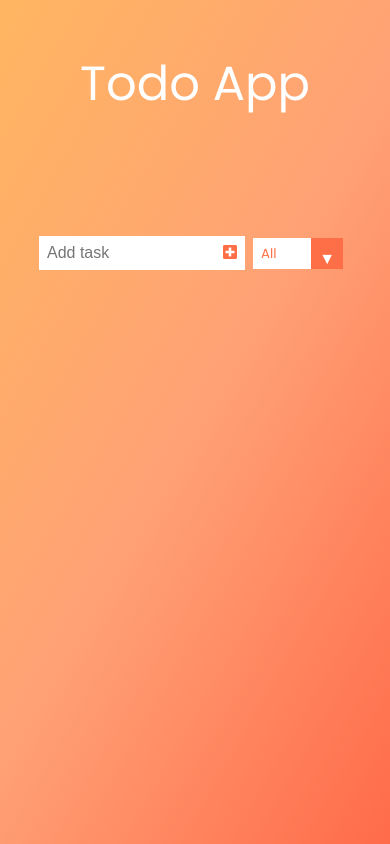
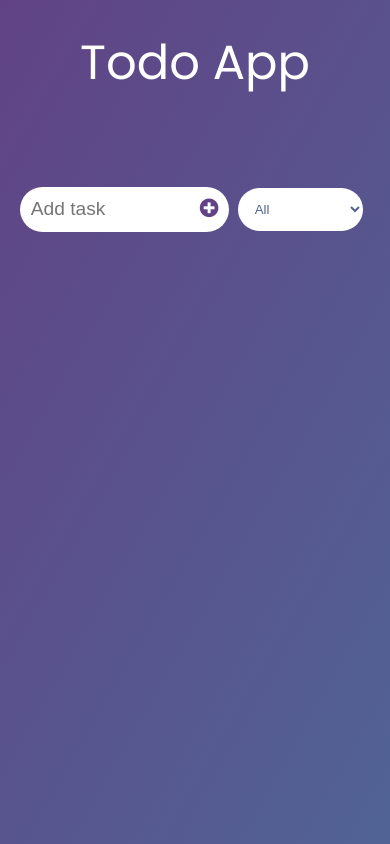
Before and after one commit to ddVital/Todo-app, a React (Create React App) app: page / in a window 390 px wide. Built offline with nearby package versions, Linux system fonts and the light colour scheme.

Commit message:
starting edit

```diff
--- a/src/App.css
+++ b/src/App.css
@@ -1,81 +1,110 @@
+* {outline: none;}
+
 body {
-  background-image: linear-gradient(120deg, #FFB661 0%, #ffa175 50%, #FF6B4A 100%);
+  background-image: linear-gradient(120deg, #614385 0%, #516395 100%);
   color: white;
   font-family: "Poppins", sans-serif;
   min-height: 100vh;
-  background: linear-gradient(107.56deg, #FFB661 0%, , #FF8515 100%);
-
 }
 
-.App {
-  text-align: center;
-}
-
-button,
-input {outline: none;}
+.App {text-align: center;}
 
 header {
-  font-size: 2rem;
-}
-
-header,
-form {
-  min-height: 20vh;
+  font-size: 3rem;
   display: flex;
   justify-content: center;
   align-items: center;
 }
 
-.add-new {
-  margin: auto;
-  text-align: center;
-  width: 50%;
+header,
+form {
+  min-height: 15vh;
 }
 
-form input,
-form button {
-  padding: 0.5rem;
-  font-size: 1.5rem;
-  border: none;
-  background: white;
+form {
+  margin: 5%;
+  display: flex;
+  justify-content: center;
+  align-items: center;
 }
 
-form button {
-  color: #ff6f47;
-  background: #fff;
+.task-input,
+.submit-bnt {
+  border-radius: 50px;
+  padding: 0.7rem;
+  font-size: 1.2rem;
+  border: none;
+}
+
+.task-input {width: 35%;}
+
+.submit-bnt {
+  background: none;
+  margin-left: -41px;
+  color: #614385;
   cursor: pointer;
   transition: all 0.3s ease;
 }
 
-form button:hover {
-  background: #ff6f47;
+.submit-bnt:hover {
+  background: #614385;
   color: white;
 }
 
+select {
+  background-color: white;
+  border-radius: 50px;
+  border: none;
+  color: #516395;
+}
+
+.filter {
+  margin: .5rem;
+}
+
+.filter-todo {padding: .8rem;}
+
+.todos {margin: auto;}
+
 .todo {
   background-color: #fff;
+  color: black;
   margin: 1rem auto;
   text-align: left;
   list-style: none;
-  color: black;
   padding: .5rem;
-  display: flex;
   width: 45%;
+  border-radius: 8px;
 }
 
-.todo li {
-  font-size: 1rem;
-  width: 95%;
+.info {
+  display: inline-block;
+  width: 80%;
 }
 
+.todo p {margin: 0px;}
+
+.task {width: 80%;}
+
+.created-date {
+  color: gray;
+  font-size: .7rem;
+  width: 80%;
+}
+
+.task-options {float: right;}
+
 .complete-bnt,
+.edit-bnt,
 .trash-bnt {
   font-size: 1.1rem;
   background: none;
   border: none;
 }
 
+.fas:hover {transition: all .6s ease;}
 .fa-check:hover {color: #00d600;}
+.fa-pen:hover {color: #614385;}
 .fa-trash:hover {color: #ff0000;}
 
 .completed {
@@ -83,81 +112,12 @@ form button:hover {
   color: #a5a5a5;
 }
 
-/*CUSTOM SELECTOR */
-select {
-  -webkit-appearance: none;
-  -moz-appearance: none;
-  -ms-appearance: none;
-  appearance: none;
-  outline: 0;
-  box-shadow: none;
-  border: 0 !important;
-  background-image: none;
+@media only screen and (max-width: 600px) {
+  .task-input {width: 90%;}
+
+  .todo {width: 90%;}
+
+  .info {width: 70%;}
+
+  .created-date {font-size: .7rem;}
 }
-
-/* Custom Select */
-.select {
-  margin: .5rem;
-  position: relative;
-  overflow: hidden;
-}
-
-select {
-  color: #ff6f47;
-  font-family: "Poppins", sans-serif;
-  cursor: pointer;
-  width: 10rem;
-}
-
-.filter-todo {
-  padding: .8rem;
-}
-
-/* Arrow */
-.select::after {
-  content: "\25BC";
-  position: absolute;
-  top: 0;
-  right: 0;
-  padding: .8rem;
-  background: #ff6f47;
-  cursor: pointer;
-  pointer-events: none;
-}
-
-@media only screen and (max-width: 600px) {
-  header {font-size: 3rem;}
-
-  header,
-  form {
-    min-height: 20vh;
-
-  }
-
-  .add-new {
-    margin: auto;
-    width: 80%;
-  }
-
-  form input {width: 10rem;}
-
-  form input,
-  form button {
-    padding: 0.5rem;
-    font-size: 1rem;
-  }
-
-  .todo {width: 80%;}
-
-  /*CUSTOM SELECTOR */
-  select {
-    width: 9rem;
-    background-color: #fff;
-  }
-
-  .filter-todo {padding: .5rem;}
-
-  /* Arrow */
-  .select::after {padding: .5rem;}
-
-}
--- a/src/App.js
+++ b/src/App.js
@@ -53,7 +53,7 @@ function App() {
       <header className="App-header">
         Todo App
       </header>
-      <div className="add-new">
+      <div className="">
         <Form todos={todos} setTodos={setTodos} inputText={inputText} setInputText={setInputText} setStatus={setStatus} />
       </div>
       <TodoList todos={filteredTodos} setTodos={setTodos} saveLocalTodos={saveLocalTodos} />
--- /dev/null
+++ b/src/components/Edit.js
@@ -0,0 +1,25 @@
+import React from 'react';
+
+const Edit = ({ todo, setEdit, setEditInput, editInput, todos }) => {
+
+  const inputTextHandler = (e) => {
+    setEditInput(e.target.value);
+  }
+
+  const saveInput = () => {
+    todo.task = editInput;
+
+    setEdit(false);
+  }
+
+  return (
+    <div>
+      <input type="text" value={editInput} onChange={inputTextHandler} autoFocus />
+      <button onClick={saveInput}>
+        <i className="fas fa-save"></i>
+      </button>
+    </div>
+  );
+}
+
+export default Edit;
--- a/src/components/Todo.js
+++ b/src/components/Todo.js
@@ -1,6 +1,11 @@
-import React from 'react';
+import React, { useState } from 'react';
+import Edit from './Edit';
 
 const Todo = ({ todos, todo, setTodos }) => {
+
+  const [edit, setEdit] = useState(false);
+  const [editInput, setEditInput] = useState(todo.task ? todo.task : ''); // the edited content
+
   const deleteHandler = () => {
     setTodos(todos.filter((el) => el.id !== todo.id ))
   }
@@ -17,20 +22,34 @@ const Todo = ({ todos, todo, setTodos }) => {
     );
   }
 
+  const editTodo = () => {
+    setEdit(true)
+  }
+
   return (
     <div className="todo" >
-      <li className={`todo-item ${todo.completed ? "completed" : ""}`}>{ todo.task }</li>
-      <p>{todo.createdDate}</p>
+      <div className='info'>
+        {
+          edit
+          ?
+          <Edit todo={todo} setEdit={setEdit} editInput={editInput} setEditInput={setEditInput} todos={todos} />
+          :
+          <p className={`task ${todo.completed ? "completed" : ""}`}>{ todo.task }</p>
+        }
+        <p className="created-date">{todo.createdDate}</p>
+      </div>
+      <div className="task-options">
         <button className="complete-bnt" onClick={completeHandler}>
           <i className="fas fa-check"></i>
         </button>
-      <button className="edit-bnt">
+        <button className="edit-bnt" onClick={editTodo}>
           <i className="fas fa-pen"></i>
         </button>
         <button className="trash-bnt" onClick={deleteHandler}>
           <i className="fas fa-trash"></i>
         </button>
       </div>
+    </div>
   );
 }
 
--- a/src/components/form.js
+++ b/src/components/form.js
@@ -8,12 +8,9 @@ const Form = ({ inputText, setInputText, todos, setTodos, setStatus }) => {
     setInputText(e.target.value)
   }
 
-  useEffect(() => {
-    idProvider()
-  }, [todos])
-
+  // increase the id count
   const idProvider = () => {
-    setId(id + 1);
+    setId(Math.floor(Math.random() * 10000));
   }
 
   const getCurrentTime = () => {
@@ -23,6 +20,8 @@ const Form = ({ inputText, setInputText, todos, setTodos, setStatus }) => {
   }
 
   const submitTodoHandler = (e) => {
+    idProvider()
+
     e.preventDefault();
     if (inputText.length <= 0) {
       alert("Please write something to add...");
@@ -42,11 +41,12 @@ const Form = ({ inputText, setInputText, todos, setTodos, setStatus }) => {
 
   return (
     <form>
-      <input type="text" placeholder="Add task" value={inputText} onChange={inputTextHandler} />
-      <button type="submit" className="" onClick={submitTodoHandler} >
-        <i className="fas fa-plus-square"></i>
+      <input type="text" className="task-input" placeholder="Add task" value={inputText} onChange={inputTextHandler} />
+      <button type="submit" className="submit-bnt" onClick={submitTodoHandler} >
+        <i className="fas fa-plus-circle"></i>
       </button>
-      <div className="select">
+
+      <div className="filter">
         <select name="todos" className="filter-todo" onChange={statusHandler}>
           <option value="all">All</option>
           <option value="completed">Completed</option>
--- a/src/components/todoList.js
+++ b/src/components/todoList.js
@@ -1,4 +1,4 @@
-import React, { useState} from 'react';
+import React from 'react';
 import { DragDropContext, Droppable, Draggable } from 'react-beautiful-dnd';
 // importing components
 import Todo from './Todo';
@@ -20,25 +20,25 @@ const TodoList = ({ todos, setTodos }) => {
       <DragDropContext onDragEnd={handleOnDragEnd}>
         <Droppable droppableId="todos">
           {(provided) => (
-                <ul className="characters" {...provided.droppableProps} ref={provided.innerRef}>
+                <div className="todos" {...provided.droppableProps} ref={provided.innerRef}>
                   {todos.map((todo, index) => {
                     return (
                       <Draggable key={todo.id} draggableId={todo.id} index={index}>
                         {(provided) => (
-                          <li ref={provided.innerRef} {...provided.draggableProps} {...provided.dragHandleProps}>
+                          <div ref={provided.innerRef} {...provided.draggableProps} {...provided.dragHandleProps}>
                             <Todo
                               key={todo.id}
                               setTodos={setTodos}
                               todos={todos}
                               todo={todo}
                             />
-                          </li>
+                          </div>
                         )}
                      </Draggable>
                     );
                   })}
                 {provided.placeholder}
-              </ul>
+              </div>
             )}
         </Droppable>
       </DragDropContext>
```
Also changed, not shown: 1 other file (tests, documents, lock files or other folders). Lines whose indentation alone changed are shown as unchanged.
